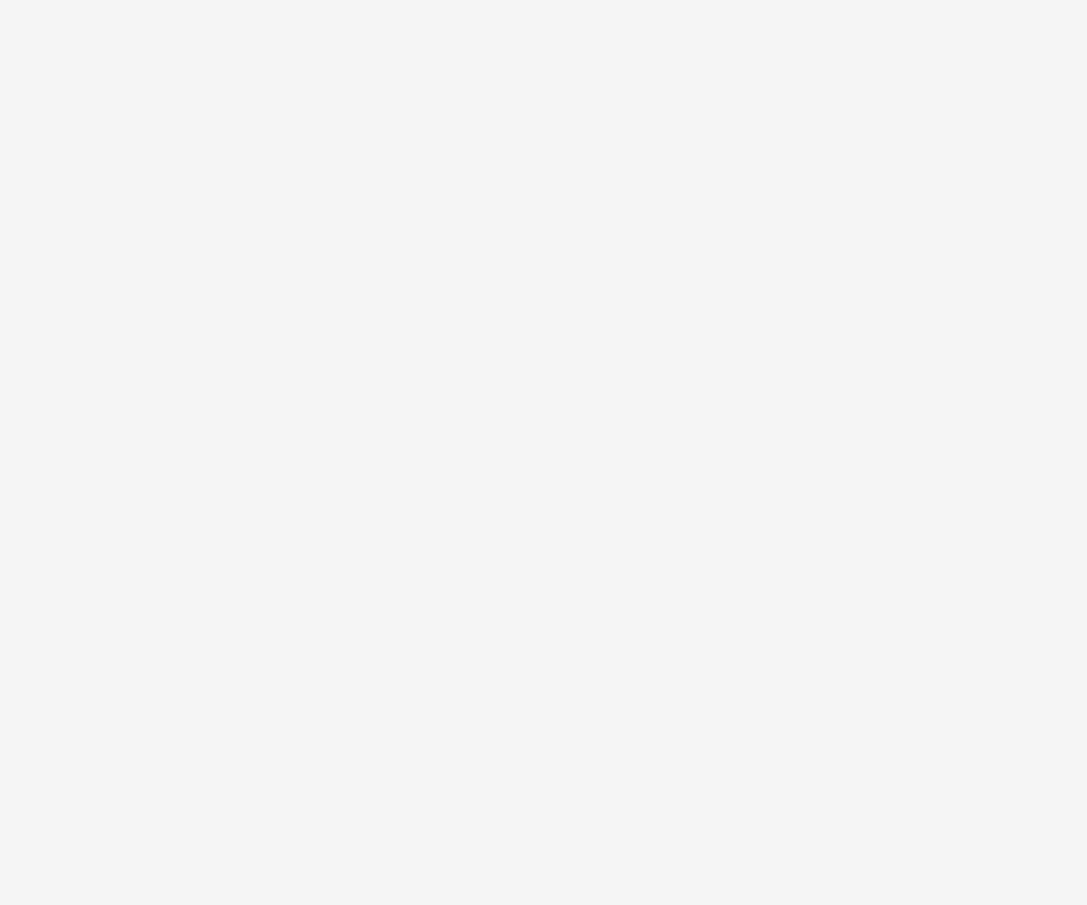
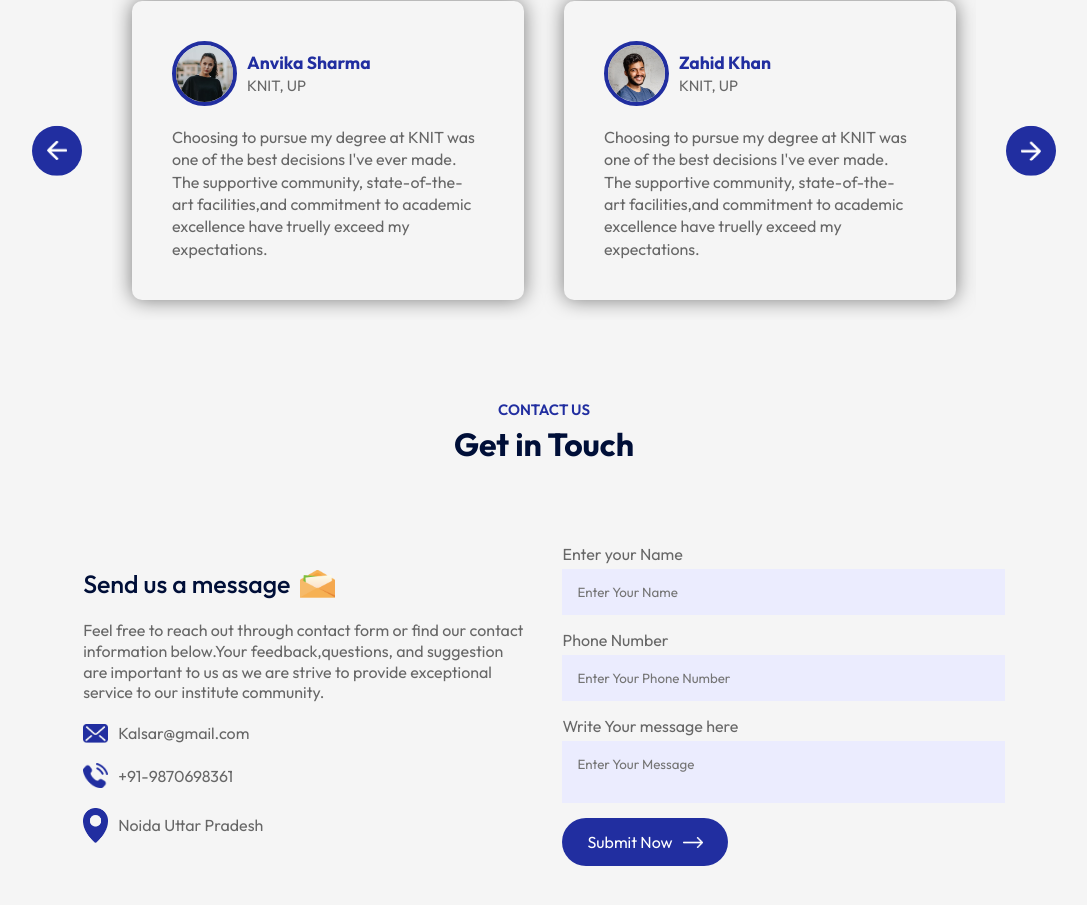
Before and after one commit to kalsar/Knit07, a React (Vite) app in the folder edusity/: page / in a window 1280 px wide. Shown: the part 2636-3541 px from the top of the page, without its empty margins (96-1183 px from the left). Before the commit the page ends 2473 px from the top, so only its background shows below. Built offline with nearby package versions, Linux system fonts and the light colour scheme.

Commit message:
complete cntact us ans tesimonial

```diff
--- a/edusity/src/App.jsx
+++ b/edusity/src/App.jsx
@@ -7,6 +7,9 @@ import Programs from './components/programs/Programs'
 import Title from './components/title/Title'
 import About from './components/about/About'
 import Campush from './components/campush/Campush'
+import Tesimonials from './components/testimonials/Testimonials'
+import Contact from './components/contact/Contact'
+
 
 const App=()=> {
   const [count, setCount] = useState(0)
@@ -21,6 +24,11 @@ const App=()=> {
     <About/>
     <Title subtitle='Gallery' title='Campus Photos'/>
     <Campush/>
+    <Title subtitle='TESTIMONIALS' title='What Student Says'/>
+    <Tesimonials/>
+    <Title subtitle='CONTACT US' title='Get in Touch'/>
+    <Contact/>
+
 
     </div>
 
--- /dev/null
+++ b/edusity/src/components/contact/Contact.css
@@ -0,0 +1,56 @@
+.contact{
+    margin: 80px auto;
+    max-width: 90%;
+    display: flex;
+    align-items: center;
+    justify-content: space-between;
+}
+.contact-col{
+    flex-basis: 48%;
+    color: #676767;
+}
+.contact-col h3{
+    color: #000F38;
+    font-weight: 500;
+    font-size: 25px;
+    display: flex;
+    align-items: center;
+    margin-bottom: 20px;
+
+}
+.contact-col h3 img{
+    width: 35px;
+    margin-left: 10px;
+
+
+}
+.contact-col p{
+    max-width: 450px;
+    line-height: 1.3;
+
+}
+.contact-col ul li{
+    display: flex;
+    align-items: center;
+    margin: 20px 0;
+}
+.contact-col ul li img{
+    width: 25px;
+    margin-right: 10px;
+}
+.contact form input, .contact form textarea{
+    display: block;
+    width: 100%;
+    background: #EBECFE;
+    padding: 15px;
+    border: 0;
+    outline: 0;
+    margin-bottom: 15px;
+    margin-top: 5px;
+    resize: none;
+
+}
+.contact-col span{
+    display: block;
+    margin: 20px 0;
+}
--- /dev/null
+++ b/edusity/src/components/contact/Contact.jsx
@@ -0,0 +1,76 @@
+import React from 'react'
+import './Contact.css'
+import msg_icon from '../../assets/msg-icon.png'
+import mail_icon from '../../assets/mail-icon.png'
+import phone_icon from '../../assets/phone-icon.png'
+import location_icon from '../../assets/location-icon.png'
+import white_arrow from '../../assets/white-arrow.png'
+// 179fedb4-96d8-4544-895a-01865af59720
+
+function Contact(){
+
+    const [result, setResult] = React.useState("");
+
+    const onSubmit = async (event) => {
+      event.preventDefault();
+      setResult("Sending....");
+      const formData = new FormData(event.target);
+
+      formData.append("access_key", "179fedb4-96d8-4544-895a-01865af59720");
+
+      const response = await fetch("https://api.web3forms.com/submit", {
+        method: "POST",
+        body: formData
+      });
+
+      const data = await response.json();
+
+      if (data.success) {
+        setResult("Form Submitted Successfully");
+        event.target.reset();
+      } else {
+        console.log("Error", data);
+        setResult(data.message);
+      }
+};
+
+
+  return (
+    <div className='contact'>
+
+    <div className='contact-col'>
+    <h3>Send us a message <img src={msg_icon} alt="" /></h3>
+    <p>
+        Feel free to reach out through contact form or find our contact
+        information below.Your feedback,questions, and suggestion are
+        important to us as we are strive to provide exceptional service to our
+        institute community.
+    </p>
+    <ul>
+        <li><img  src={mail_icon} alt="" />Kalsar@gmail.com</li>
+        <li> <img  src={phone_icon} alt="" />+91-9870698361</li>
+        <li> <img  src={location_icon} alt="" />Noida Uttar Pradesh</li>
+    </ul>
+
+    </div>
+
+    <div className='contact-col'>
+    <form onSubmit={onSubmit}>
+        <lable>Enter your Name</lable>
+        <input type="text" name="name" placeholder='Enter Your Name' required></input>
+
+        <lable>Phone Number</lable>
+        <input type="tel" name="phone" placeholder='Enter Your Phone Number' required></input>
+        <lable>Write Your message here</lable>
+        <textarea  name="message"  row="6" placeholder='Enter Your Message' ></textarea>
+        <button type="submit" className='btn dark-btn'>Submit Now <img src={white_arrow} alt=""/></button>
+    </form>
+    <span>{result}</span>
+
+  </div>
+
+    </div>
+  )
+}
+
+export default Contact
--- /dev/null
+++ b/edusity/src/components/testimonials/Testimonials.css
@@ -0,0 +1,64 @@
+.testimonials{
+    margin: 80px auto;
+    padding: 0 80px;
+    position: relative;
+
+}
+.next-btn, .back-btn{
+    position: absolute;
+    top:50%;
+    right: 0;
+    transform: translateY(-50%);
+    padding: 15px;
+    width: 50px;
+    border-radius: 50%;
+    cursor: pointer;
+    background: #212EA0;
+
+}
+.back-btn{
+    right: auto;
+    left:0;
+}
+.slider{
+    overflow: hidden;
+}
+.slider ul{
+    display: flex;
+
+    width: 200%;
+    overflow-x: hidden;
+    transition: 0.5s;
+
+}
+.slider ul li{
+    list-style: none;
+    width: 50%;
+    padding: 20px;
+
+}
+.slide{
+    box-shadow: 0 0 20px rgba(0,0,0,0.5);
+    padding: 40px;
+    border-radius: 10px;
+    color: #676767;
+line-height: 1.4;
+}
+.slide img{
+    width: 65px;
+    border-radius: 50%;
+    margin-right: 10px;
+border: 4px solid #212EA0;
+
+
+}
+.user-info{
+    display: flex;
+    align-items: center;
+    margin-bottom: 20px;
+    font-size: 15px;
+
+}
+.user-info h3{
+    color: #212EA0;
+}
--- /dev/null
+++ b/edusity/src/components/testimonials/Testimonials.jsx
@@ -0,0 +1,127 @@
+import React, { useRef } from 'react'
+import './Testimonials.css'
+import next_icon from '../../assets/next-icon.png'
+import back_icon from '../../assets/back-icon.png'
+import user_1 from '../../assets/user-1.png'
+import user_2 from '../../assets/user-2.png'
+import user_3 from '../../assets/user-3.png'
+import user_4 from '../../assets/user-4.png'
+
+
+const Tesimonials = () => {
+
+  const slider=useRef();
+  let tx=0;
+
+  const slideForward=()=>{
+    if(tx>-50){
+      tx=tx-25;
+    }
+    slider.current.style.transform=`translateX(${tx}%)`;
+
+
+  }
+
+  const slideBackward=()=>{
+    if(tx<0){
+      tx=tx+25;
+    }
+    slider.current.style.transform=`translateX(${tx}%)`;
+
+  }
+
+  return (
+    <div className='testimonials'>
+    <img src={next_icon} alt='' className='next-btn' onClick={slideForward} />
+    <img src={back_icon} alt='' className='back-btn' onClick={slideBackward} />
+    <div className='slider'>
+      <ul ref={slider}>
+        <li>
+          <div className='slide'>
+            <div className='user-info'>
+            <img src={user_1} alt="" />
+            <div>
+              <h3>Anvika Sharma</h3>
+              <span>KNIT, UP</span>
+            </div>
+
+            </div>
+            <p>
+              Choosing to pursue my degree at KNIT was one of
+              the best decisions I've ever made. The supportive
+              community, state-of-the-art facilities,and commitment
+              to academic excellence have truelly exceed my
+              expectations.
+            </p>
+          </div>
+        </li>
+        {/* ....... */}
+
+        <li>
+          <div className='slide'>
+            <div className='user-info'>
+            <img src={user_2} alt="" />
+            <div>
+              <h3>Zahid Khan</h3>
+              <span>KNIT, UP</span>
+            </div>
+
+            </div>
+            <p>
+              Choosing to pursue my degree at KNIT was one of
+              the best decisions I've ever made. The supportive
+              community, state-of-the-art facilities,and commitment
+              to academic excellence have truelly exceed my
+              expectations.
+            </p>
+          </div>
+        </li>
+        {/* ....... */}
+        <li>
+          <div className='slide'>
+            <div className='user-info'>
+            <img src={user_3} alt="" />
+            <div>
+              <h3>Anuska tirpathy</h3>
+              <span>KNIT, UP</span>
+            </div>
+
+            </div>
+            <p>
+              Choosing to pursue my degree at KNIT was one of
+              the best decisions I've ever made. The supportive
+              community, state-of-the-art facilities,and commitment
+              to academic excellence have truelly exceed my
+              expectations.
+            </p>
+          </div>
+        </li>
+        {/* ....... */}
+        <li>
+          <div className='slide'>
+            <div className='user-info'>
+            <img src={user_4} alt="" />
+            <div>
+              <h3>John smith</h3>
+              <span>KNIT, UP</span>
+            </div>
+
+            </div>
+            <p>
+              Choosing to pursue my degree at KNIT was one of
+              the best decisions I've ever made. The supportive
+              community, state-of-the-art facilities,and commitment
+              to academic excellence have truelly exceed my
+              expectations.
+            </p>
+          </div>
+        </li>
+        {/* ....... */}
+      </ul>
+    </div>
+
+    </div>
+  )
+}
+
+export default Tesimonials
```
